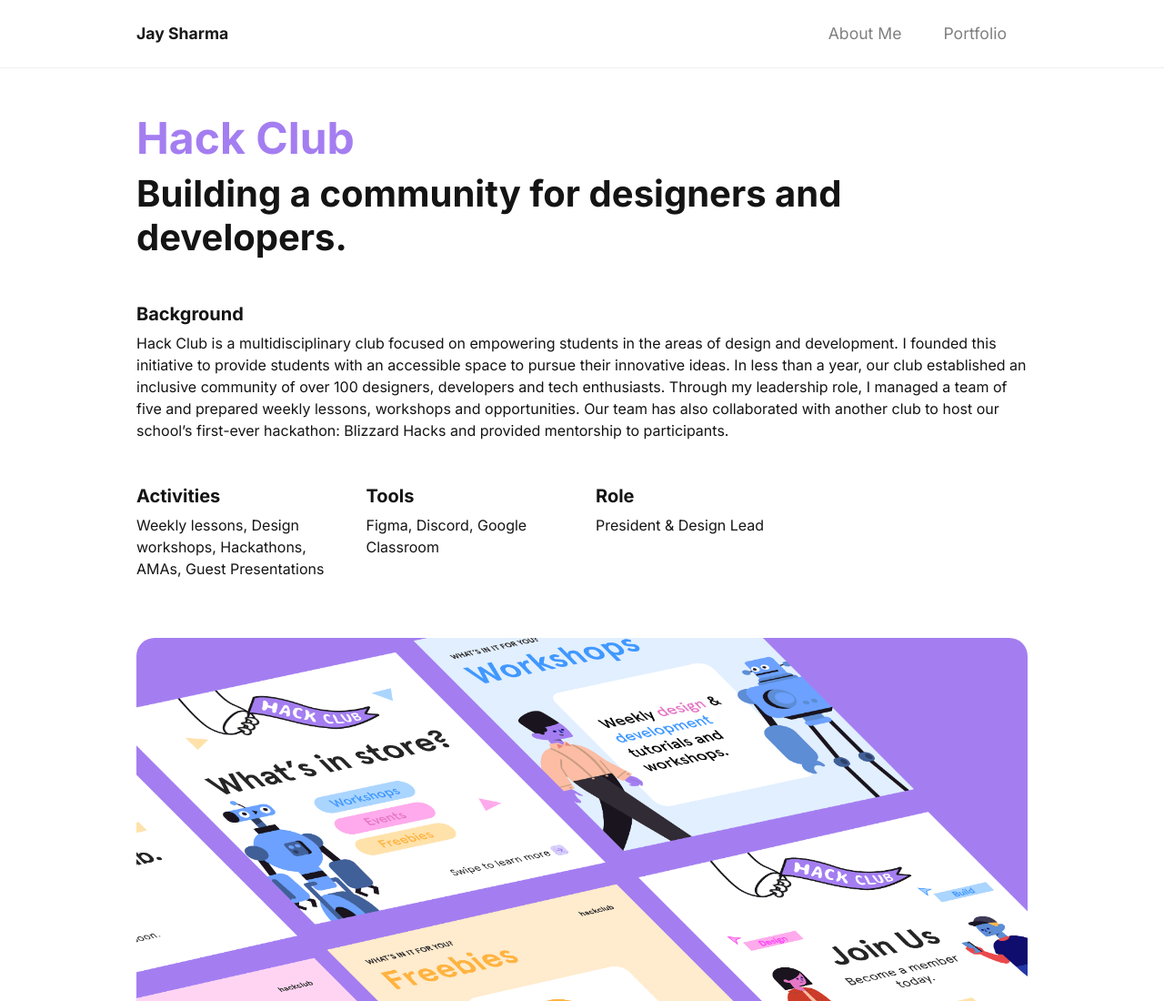
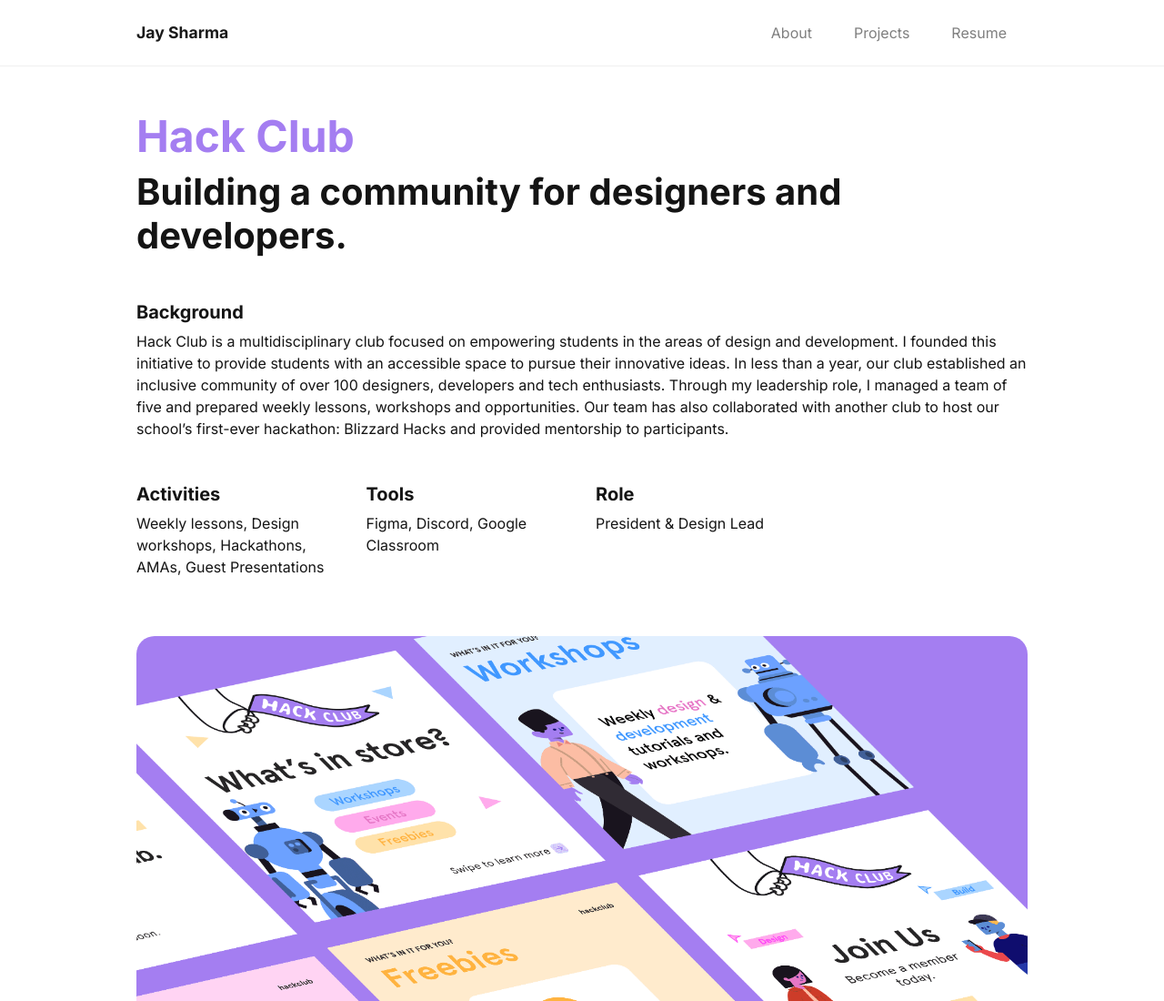
Before and after one commit to jayshharma/jayshharma.github.io, a website: page experiences/hackclub.html in a window 1280 px wide. Shown: the top 1100 px of the page at 91% size. Drawn offline with nearby package versions, Linux system fonts and the light colour scheme; a web font is replaced by a local one.

Commit message:
added design resume

```diff
--- a/experiences/hackclub.html
+++ b/experiences/hackclub.html
@@ -30,7 +30,7 @@
     <!-- Navbar -->
     <nav class="navbar navbar-expand-sm navbar-light py-3 p-0 sticky-top">
       <div class="container">
-        <a class="navbar-brand" href="../#">Jay Sharma</a>
+        <a class="navbar-brand" href="#">Jay Sharma</a>
         <button
           class="navbar-toggler border-0"
           type="button"
@@ -47,11 +47,14 @@
           id="navbarNav">
           <ul class="ml-auto navbar-nav">
             <li class="nav-item p-0">
-              <a class="nav-link" href="../#aboutme">
-                About Me <span class="sr-only">(current)</span></a>
+              <a class="nav-link" href="#aboutme">
+                About<span class="sr-only">(current)</span></a>
             <li class="nav-item p-0">
-              <a class="nav-link" href="../#portfolio">
-                Portfolio <span class="sr-only">(current)</span></a>
+              <a class="nav-link" href="#portfolio">
+                Projects <span class="sr-only">(current)</span></a>
+            <li class="nav-item p-0">
+              <a class="nav-link" href="resources/Jay Sharma Design Resume 2022.pdf">
+                Resume <span class="sr-only">(current)</span></a>
           </ul>
         </div>
       </div>
--- a/main.css
+++ b/main.css
@@ -54,12 +54,12 @@
 
 .navbar-nav li{
     padding: 0px 15px !important;
+    font-size: 1rem;
 }
 
 .navbar-toggler{
     outline: none !important;
 }
-
 
 
 .greeting h1{
@@ -91,6 +91,7 @@
 
 .message {
     color: #7e7e7e;
+    font-family: 'Space Grotesk';
 }
 
 .sectiontitle h1 {
```
Also changed, not shown: experiences/mediatate.html (+8 -5 lines), experiences/mitrabiotech.html (+8 -5 lines), experiences/mlg.html (+8 -5 lines), experiences/spark.html (+8 -5 lines), experiences/spirittrackr.html (+8 -5 lines), experiences/treetrackers.html (+8 -5 lines), index.html (+4 -1 lines), 1 other file.
